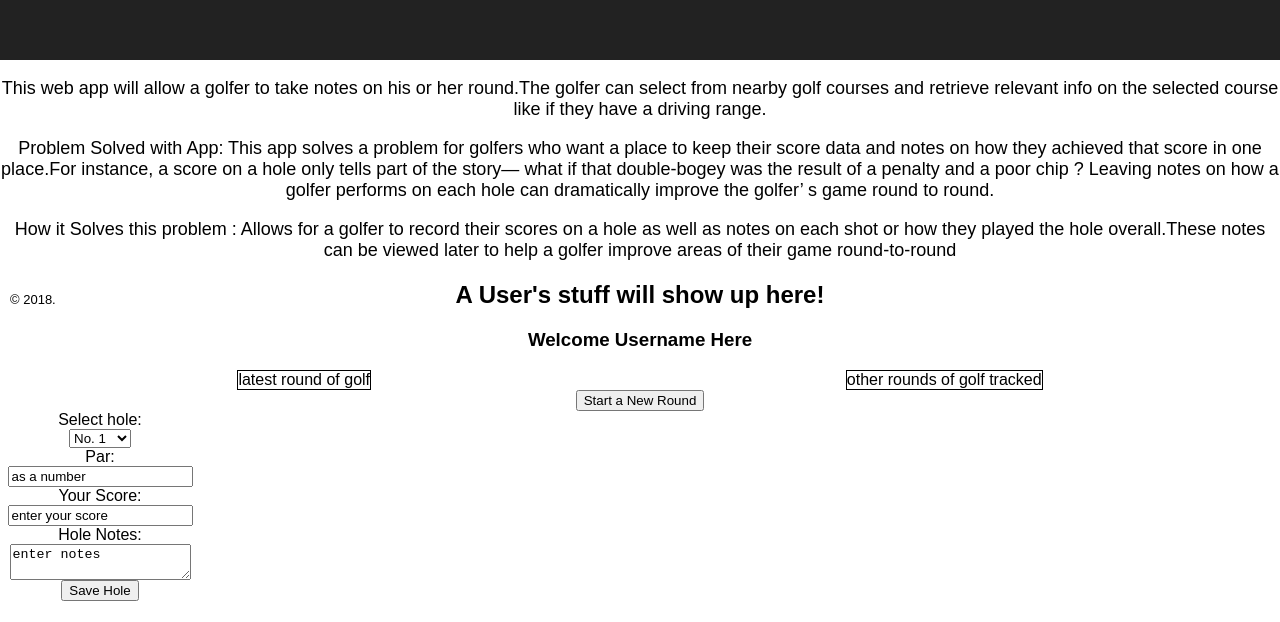
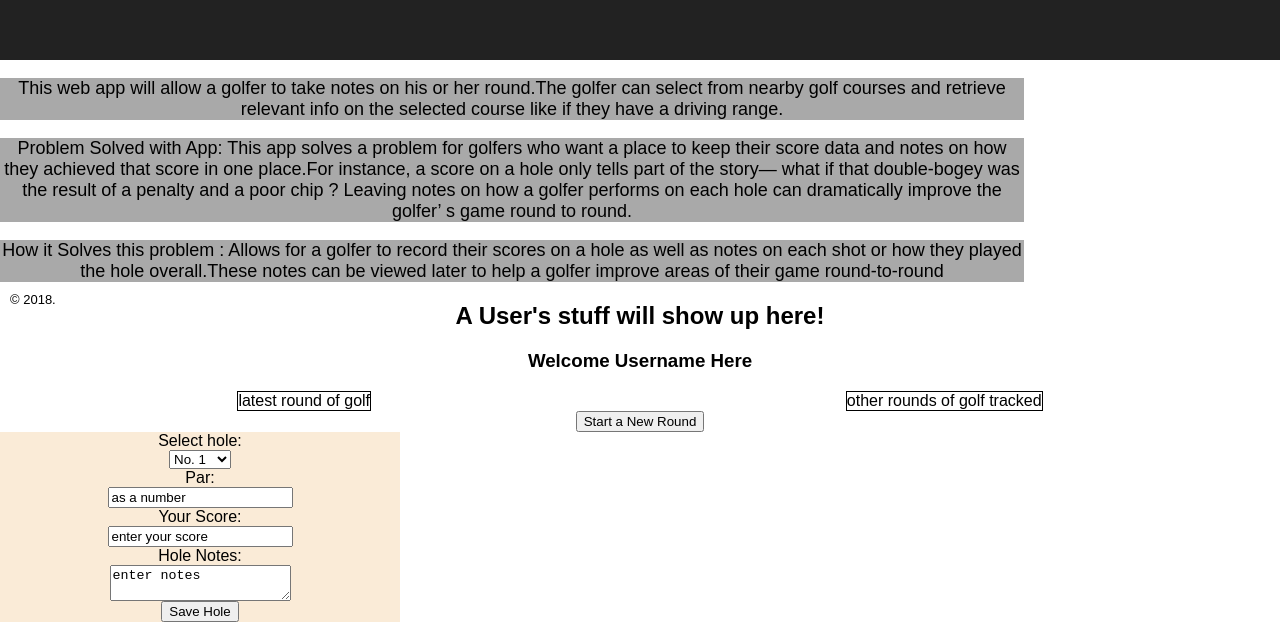
Before and after one commit to yhtomitim/golf-journal-client, a React (Create React App) app: page / in a window 1280 px wide. Shown: the part 480-1102 px from the top of the page. Before the commit the page ends 1081 px from the top, so only its background shows below. Built offline with nearby package versions, Linux system fonts and the light colour scheme.

Commit message:
add background color to help with div visibility in development

```diff
--- a/src/App.css
+++ b/src/App.css
@@ -17,8 +17,14 @@
   font-size: 1.5em;
 }
 
+li {
+  list-style: none;
+}
+
 .App-intro {
   font-size: large;
+  width: 80%;
+  background-color: darkgray;
 }
 
 .App-footer {
@@ -26,7 +32,7 @@
   text-align: left;
   padding-left: 10px;
   position:fixed;
-  bottom:0;
+  bottom: 0;
   width:100%;
 }
 
@@ -40,7 +46,8 @@
 }
 
 .Hole-form {
-  width: 200px;
+  width: 400px;
+  background-color: antiquewhite;
   display: flex;
   align-items: center;
   flex-flow: column nowrap;
```
